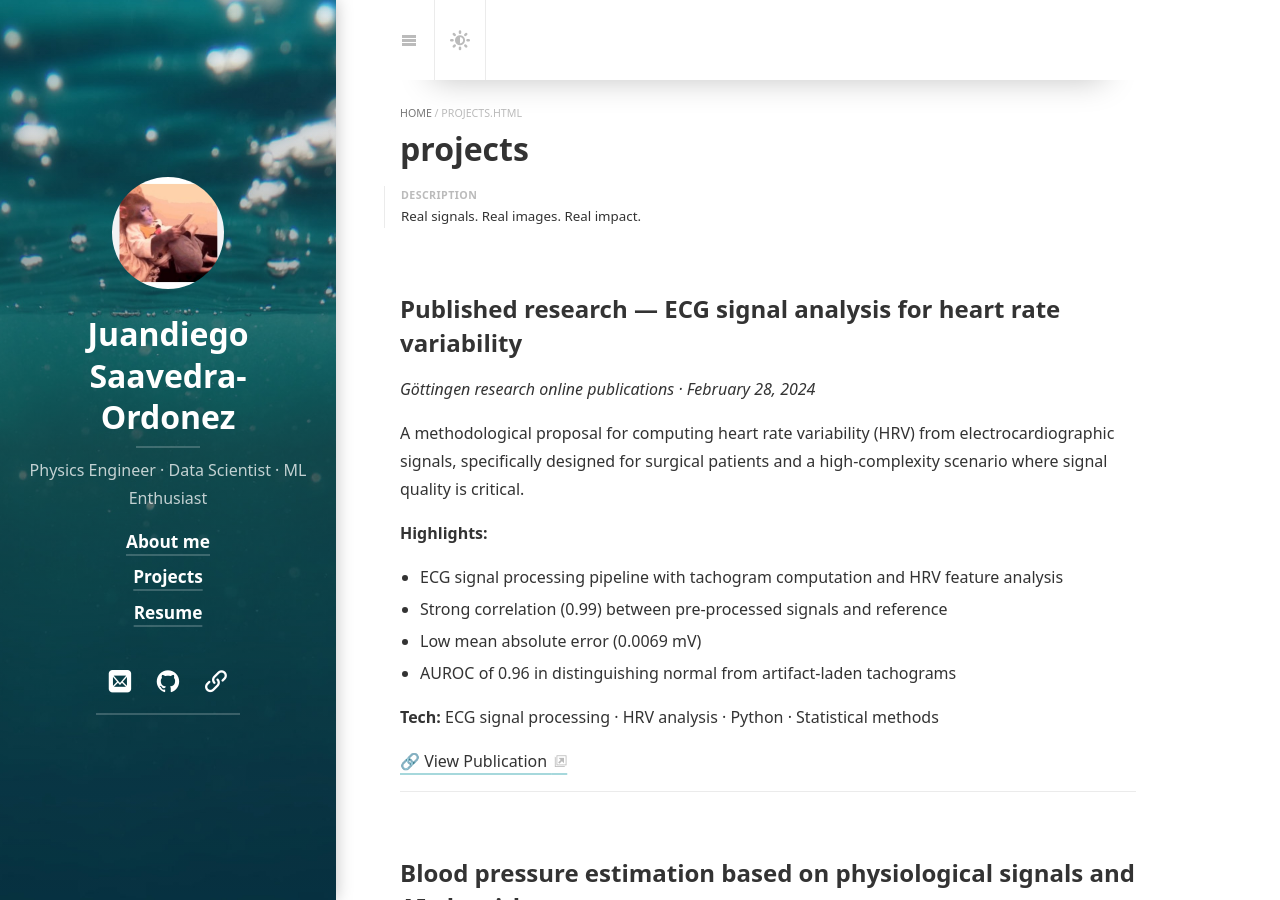
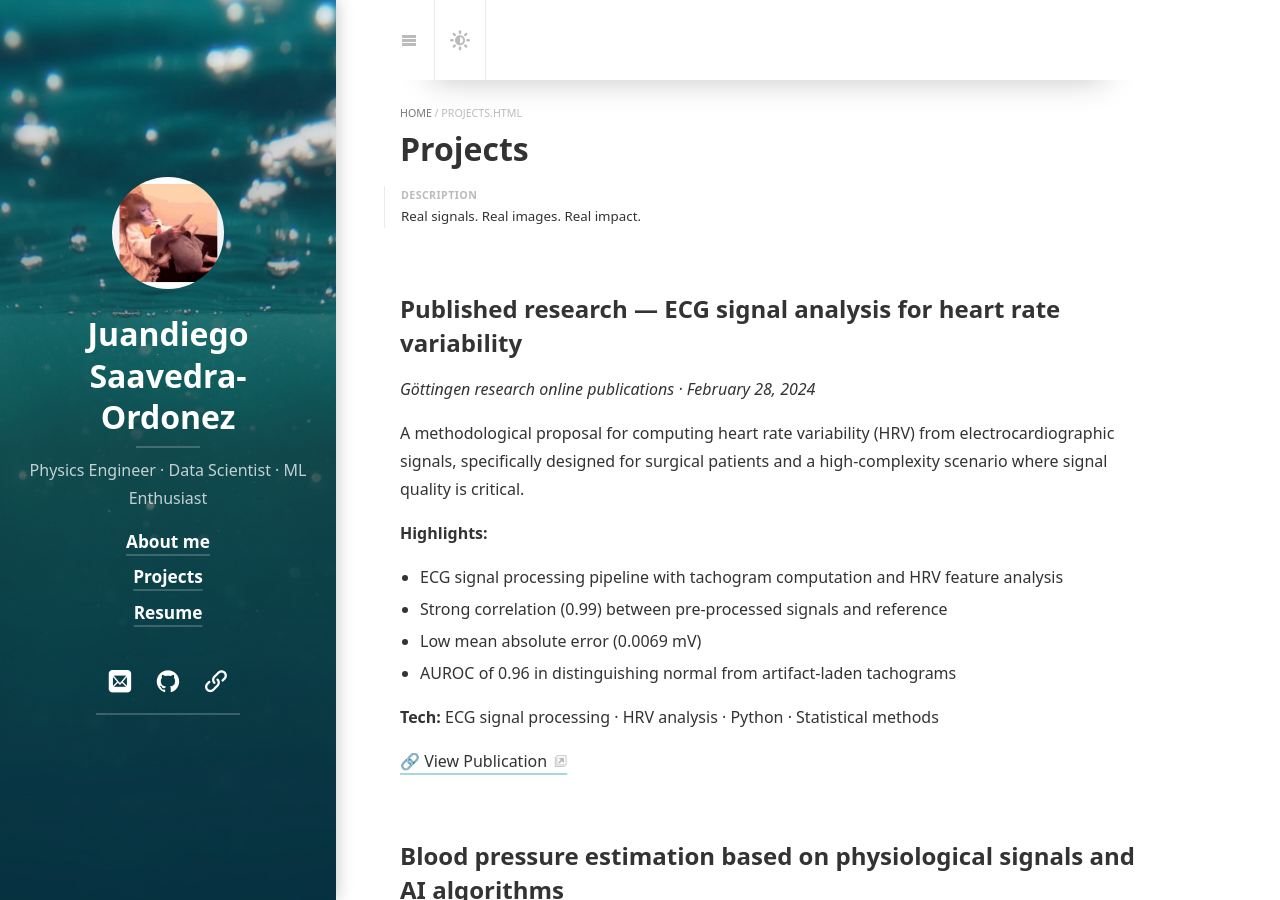
Before and after one commit to jdiego1927/jdiego1927.github.io, a Jekyll site: the page built from projects.md, in a window 1280 px wide and 900 px high. Built offline with Jekyll 4.4.1, drawn with Linux system fonts in a browser that asks for light colours; cached includes are drawn as plain includes; nearby versions of some CDN libraries; some web fonts are replaced; library files that are not in the unit come from our copies.

```diff
--- a/projects.md
+++ b/projects.md
@@ -1,6 +1,6 @@
 ---
 layout: page
-title: projects
+title: Projects
 description: >
   Real signals. Real images. Real impact.
 hide_description: false
@@ -25,7 +25,6 @@ a high-complexity scenario where signal quality is critical.
 🔗 View Publication
 </a>
 
----
 
 ## Blood pressure estimation based on physiological signals and AI algorithms
 *Thesis project — Honorable mention · Universidad del Cauca*
@@ -42,7 +41,6 @@ implementing machine learning and signal processing techniques to enhance accura
 **Tech:** Python · Signal processing · Scikit-learn · NumPy
 🔗 *Code coming soon on GitHub*
 
----
 
 ## Prostate cancer detection from pelvic imaging
 *Computer vision · Medical imaging*
@@ -59,7 +57,5 @@ features extracted from pelvic images.
 **Tech:** Python · Computer vision · Scikit-learn · Pandas
 🔗 *Code coming soon on GitHub*
 
----
-
 ## More Coming...
 Actively publishing new projects. Watch this space!
```
